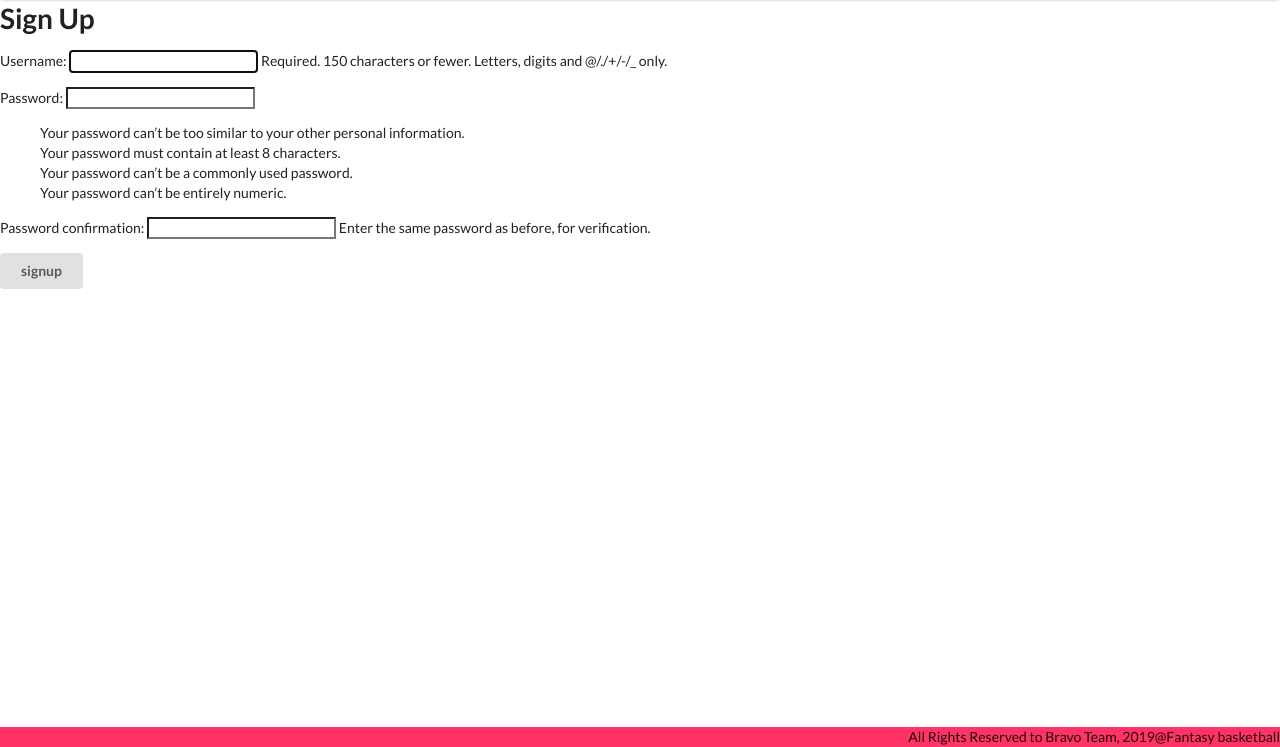
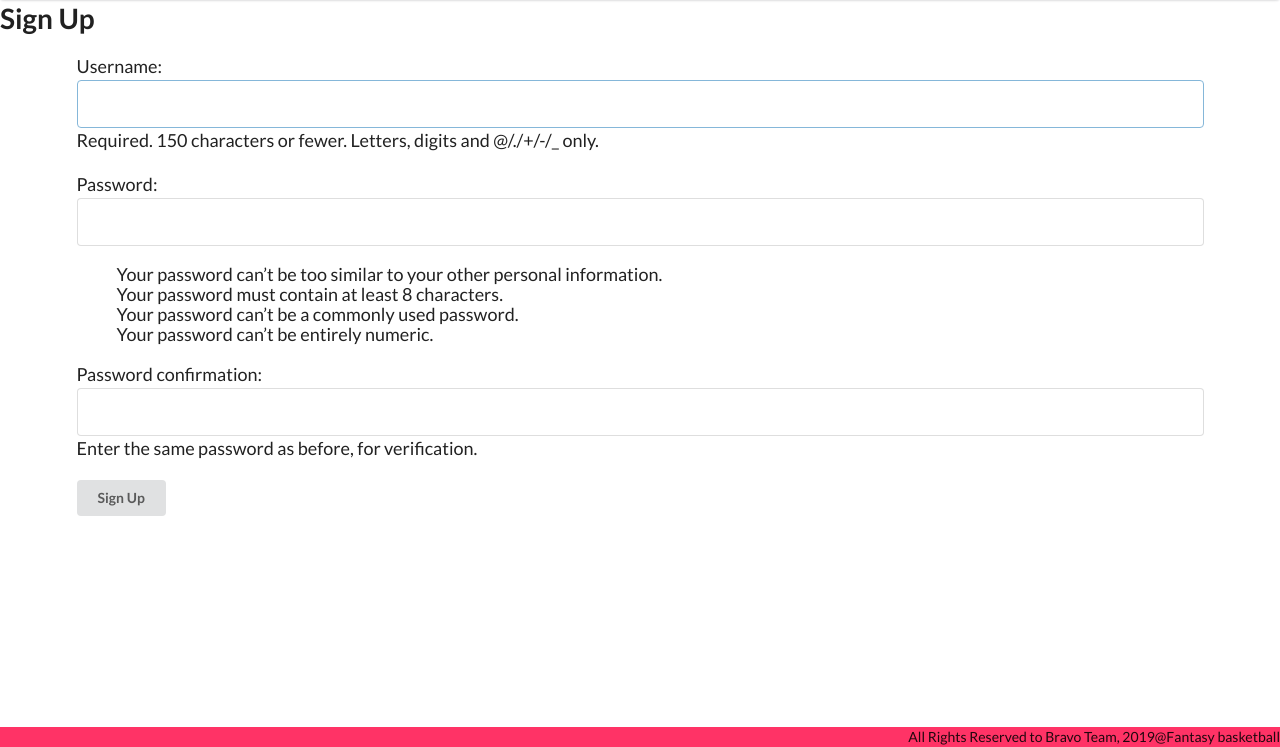
Before and after one commit to samiduara/fantasybasketball, a Django app: page /accounts/signup/ in a window 1280 px wide. Shown: the part 53-800 px from the top of the page. Run offline with Django 3.2, Linux system fonts and the light colour scheme.

Commit message:
update form with ui form

```diff
--- a/fantasybasketball/main_app/templates/registration/signup.html
+++ b/fantasybasketball/main_app/templates/registration/signup.html
@@ -6,10 +6,11 @@
 {% if error_message %}
     <p>{{ error_message }}</p>
 {% endif %}
-
-<form method='post' action="{% url 'signup' %}">
+<div class='ui container'>
+<form class='ui big form' method='post' action="{% url 'signup' %}">
     {% csrf_token %}
     {{ form.as_p }}
-    <input type='submit' class='ui button' value='signup'>
+    <input type='submit' class='ui button' value='Sign Up'>
 </form>
+</div>
 {% endblock %}
```
Also changed, not shown: fantasybasketball/main_app/templates/registration/login.html (+4 -3 lines).
